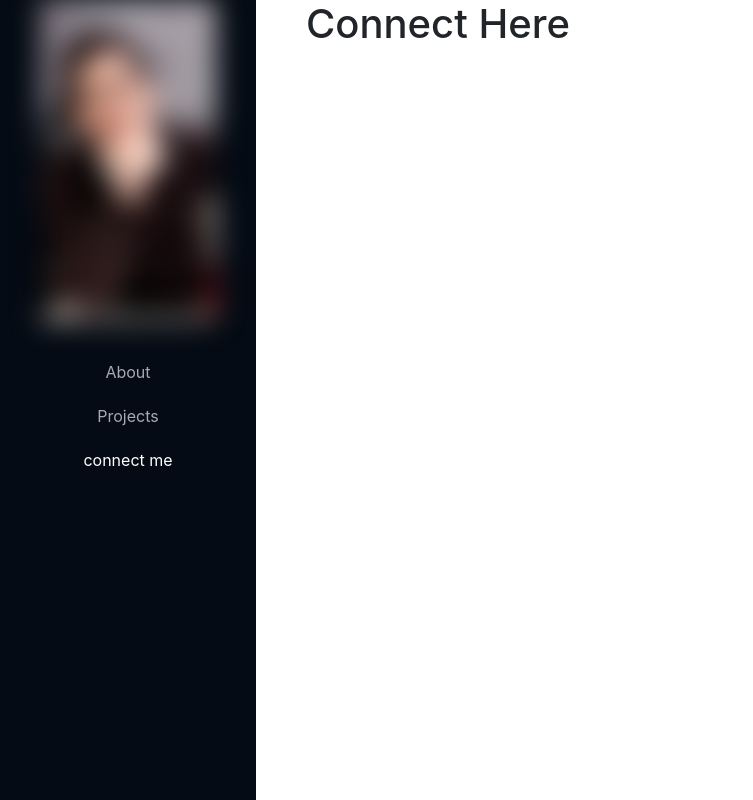
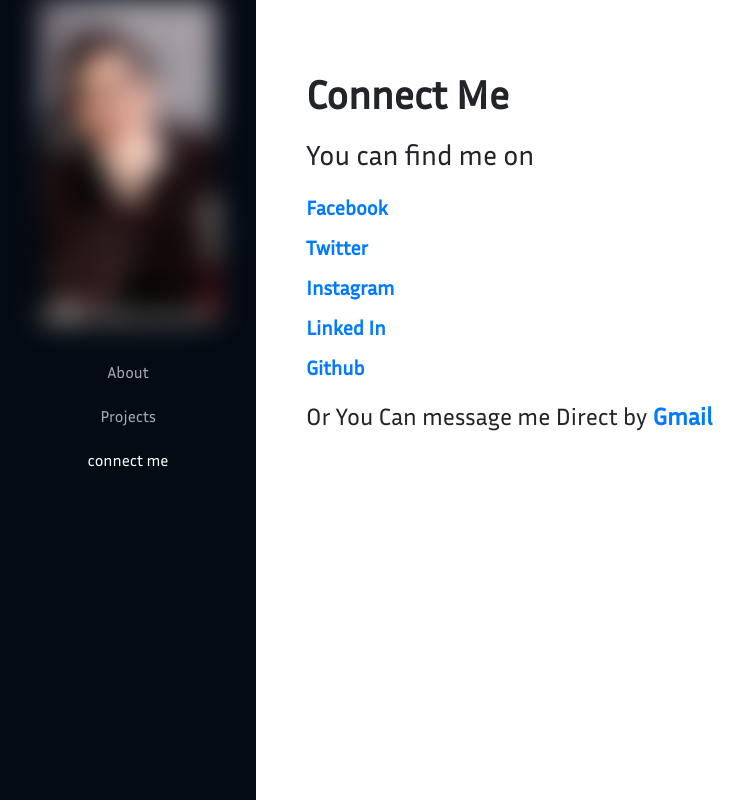
Before and after one commit to MAlngaawy/profile, a React (Create React App) app: page /connect in a window 1280 px wide. Shown: the whole page, without its empty margins (0-753 px from the left). Built offline with nearby package versions, Linux system fonts and the light colour scheme.

Commit message:
Some Styles

```diff
--- a/src/components/About.js
+++ b/src/components/About.js
@@ -4,7 +4,14 @@ import avatar from '../assets/avatar.jpg'
 export default function About() {
   return (
     <div className='right-side about'>
-      <p><span>Hey</span> my name is Mohammed Abdulmpneim i'm a frontend developer with some backend knowledge</p>
+      <h1>About Me</h1>
+      <div className='intro-text'>
+        <p>
+          Hey  my name is Mohammed Abd-ulmoneim, you can called me "Mohammed Alngaawy"<br/>
+          i'm a <b>frontend developer</b>, I love using Code to translate the amazing and creative
+          designs to a real web applications
+        </p>
+      </div>
       <h5>My Skills</h5>
       <ul>
         <li>Html</li>
@@ -15,9 +22,6 @@ export default function About() {
         <li>jQuery</li>
         <li>React.js</li>
       </ul>
-      <div>
-        <img  src={avatar} alt='avatar' />
-      </div>
     </div>
   )
 }
--- a/src/components/App.js
+++ b/src/components/App.js
@@ -14,7 +14,6 @@ import avatar from '../assets/avatar.jpg'
 
 const SideBar = () =>{
   let { pathname } = useLocation();
-  console.log(pathname)
   return (
     <div className="sidebar">
       <div className='avatar'>
@@ -34,7 +33,6 @@ export default function App() {
     <Router>
       <div className='App'>
         <SideBar />
-
         <Switch>
           <Route exact path="/profile" component={About} />
           <Route path="/projects" component={Projects} />
--- a/src/components/Connect.js
+++ b/src/components/Connect.js
@@ -1,10 +1,36 @@
 import React from 'react';
-
+import '../css/App.css';
+function Social() {
+  return (
+    <div className='social'>
+      <h3>You can find me on</h3>
+      <ul>
+        <li>
+          <a target='_blank' href='https://www.facebook.com/mohammed.Alngaawy'> Facebook </a>
+        </li>
+        <li>
+          <a target='_blank' href='https://twitter.com/malngaawy'> Twitter </a>
+        </li>
+        <li>
+          <a target='_blank' href='https://www.instagram.com/moalngaawy/'>Instagram</a>
+        </li>
+        <li>
+          <a target='_blank' href='linkedin.com/in/mohammed-alngaawy-352659147'>Linked In</a>
+        </li>
+        <li>
+          <a target='_blank' href='https://github.com/MAlngaawy'>Github</a>
+        </li>
+      </ul>
+      <h4>Or You Can message me  Direct by <b><a href="mailto:m.alngaawy@yahoo.com">Gmail</a></b> </h4>
+    </div>
+  )
+}
 
 export default function Connect() {
   return (
     <div className='right-side connect'>
-      <h1>Connect Here</h1>
+      <h1>Connect Me</h1>
+      <Social />
     </div>
   )
 }
--- a/src/css/App.css
+++ b/src/css/App.css
@@ -1,11 +1,22 @@
+@font-face {
+  font-family: "inriaSans";
+  src: url(../assets/InriaSans-Regular.ttf);
+  font-style: normal;
+  font-weight: 300;
+}
 body {
-  background-color: #fefefe;
+  background-color: #f5f5f5;
   margin: 0;
   padding: 0;
+  font-family: "inriaSans" !important;
 }
 
 a:hover {
   text-decoration: none !important;
+}
+
+ul {
+  list-style: none;
 }
 
 .App {
@@ -51,13 +62,26 @@ a:hover {
 }
 .App .right-side {
   width: 80%;
-  padding: 0 50px;
+  padding: 50px;
 }
-.App .about {
-  margin: 50px auto;
+.App .right-side h1 {
+  margin: 20px auto;
+  font-weight: bold;
 }
-.App .about p span {
-  font: 50px bold;
+.App .about .intro-text {
+  text-align: center;
+  width: 75%;
+  margin: 30px auto;
+  font-size: 30px;
+}
+.App .about h5 {
+  font-size: 25px;
+}
+.App .about ul li {
+  display: inline-block;
+  margin: 5px;
+  font-size: 20px;
+  font-weight: normal;
 }
 
 .projects .projects-navbar ul {
@@ -156,6 +180,21 @@ a:hover {
   opacity: 0.2;
 }
 
+.connect > h1 {
+  margin: 50px auto;
+}
+.connect .social ul {
+  margin: 20px auto;
+}
+.connect .social ul li {
+  margin: 10px auto;
+  font-weight: bold;
+  font-size: 20px;
+}
+.connect .social h4 {
+  margin: 20px auto;
+}
+
 @media (max-width: 768px) {
   .App {
     display: block;
@@ -179,6 +218,12 @@ a:hover {
     width: 100%;
     display: block;
     padding: 10px;
+  }
+
+  .about .intro-text {
+    width: 100% !important;
+    font-size: 25px !important;
+    text-align: left !important;
   }
 
   .projects .projects-navbar ul {
--- a/src/css/App.scss
+++ b/src/css/App.scss
@@ -1,12 +1,28 @@
+// Font
+
+@font-face {
+  font-family: 'inriaSans';
+  src: url(../assets/InriaSans-Regular.ttf);
+  font-style: normal;
+  font-weight: 300;
+}
+
+$font: 'inriaSans';
+
 body {
-  background-color: #fefefe;
+  background-color: #f5f5f5;
   margin: 0;
   padding: 0;
+  font-family: $font !important;
 }
 
 // Main Styles
 a:hover {
   text-decoration: none !important;
+}
+
+ul {
+  list-style: none;
 }
 
 .App {
@@ -50,16 +66,31 @@ a:hover {
     }
   }
   .right-side {
-  width: 80%;
-  padding: 0 50px
+    width: 80%;
+    padding: 50px;
+  h1 {
+    margin: 20px auto;
+    font-weight: bold;
+  }
   }
 
   // Structior About Section
   .about {
-    margin: 50px auto;
-    p {
-      span {
-        font: 50px bold;
+    .intro-text {
+      text-align: center;
+      width: 75%;
+      margin: 30px auto;
+      font-size: 30px;
+    }
+    h5 {
+      font-size: 25px;
+    }
+    ul {
+      li {
+        display: inline-block;
+        margin: 5px;
+        font-size: 20px;
+        font-weight: normal;
       }
     }
   }
@@ -179,6 +210,26 @@ a:hover {
   }
 }
 
+// Start Connect Styling
+.connect {
+  >h1 {
+    margin: 50px auto;
+  }
+  .social {
+    ul {
+      margin: 20px auto;
+      li {
+        margin: 10px auto;
+        font-weight: bold;
+        font-size: 20px;
+      }
+    }
+    h4 {
+      margin: 20px auto;
+    }
+  }
+}
+
 
 
 
@@ -209,6 +260,14 @@ a:hover {
       width: 100%;
       display: block;
       padding: 10px;
+    }
+  }
+
+  .about{
+    .intro-text {
+      width: 100% !important;
+      font-size: 25px !important;
+      text-align: left !important;
     }
   }
 
@@ -273,8 +332,4 @@ a:hover {
   }
 
 
-
-
-
-
 }
```
Also changed, not shown: src/assets/InriaSans-Regular.ttf (added), src/assets/OFL.txt (added), 1 other file (tests, documents, lock files or other folders).
